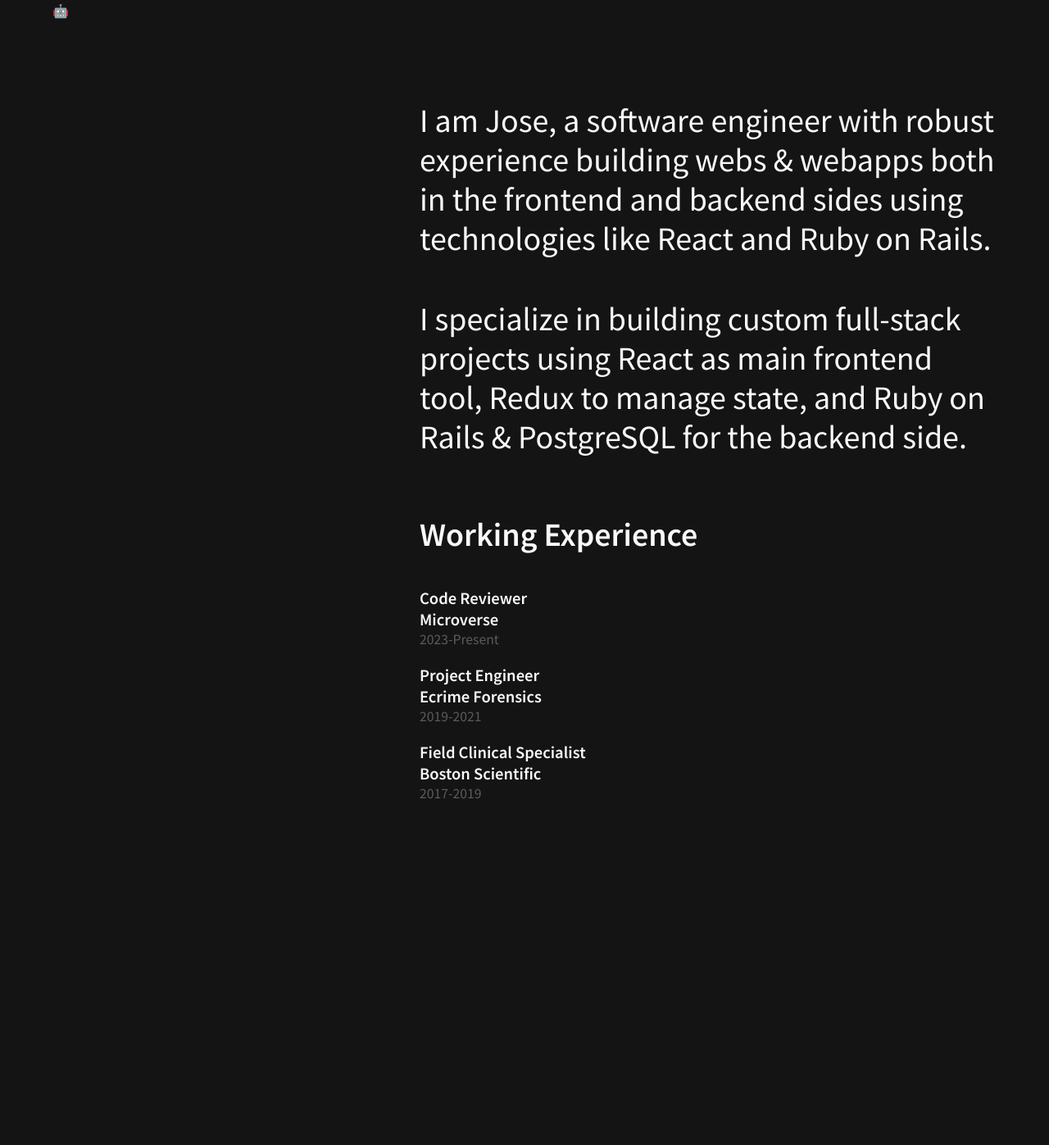
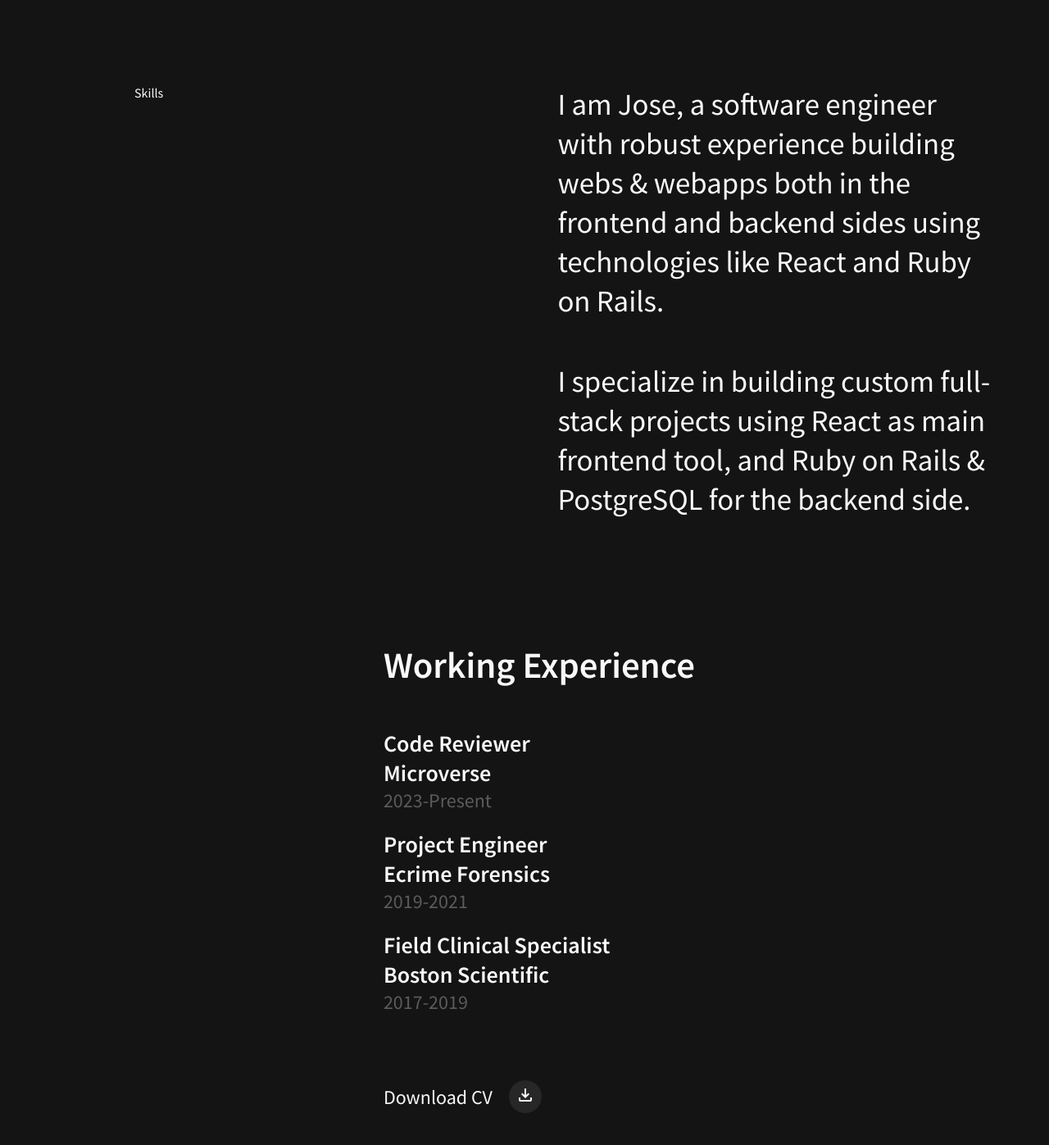
Before and after one commit to jmonto55/personal-web, a website built with webpack: page src/index.html in a window 1280 px wide. Shown: the part 111-1508 px from the top of the page at 82% size. Before the commit the page ends 1110 px from the top, so only its background shows below. Built offline with nearby package versions, Linux system fonts and the light colour scheme.

Commit message:
Add about section

```diff
--- a/src/index.html
+++ b/src/index.html
@@ -5,23 +5,24 @@
     <meta http-equiv="X-UA-Compatible" content="IE=edge">
     <meta name="viewport" content="width=device-width, initial-scale=1.0">
     <title>Jose</title>
+    <link rel="stylesheet" href="https://fonts.googleapis.com/css2?family=Material+Symbols+Outlined:opsz,wght,FILL,GRAD@20..48,100..700,0..1,-50..200" />
 </head>
 <body>
     <header>
         <nav class="flex">
             <ul class="flex">
-                <li class="work">Work</li>
-                <li class="about">About</li>
-                <li class="contact">Contact</li>
+                <li class="work"><a id="work" href="#">Work</a></li>
+                <li class="about"><a id="about" href="#about">About</a></li>
+                <li class="contact"><a id="contact" href="#">Contact</a></li>
             </ul>
         </nav>
     </header>
     <main class="flex">
         <div class="cursor"></div>
-        <section class="flex">
+        <section id="about" class="flex">
             <div class="left_side flex">
                 <article>
-                    🤖
+                    Skills
                 </article>
             </div>
 
@@ -30,8 +31,11 @@
                     <p>I am Jose, a software engineer with robust experience building webs & webapps both in the frontend and backend sides using technologies like React and Ruby on Rails.</p>
                 </article>
                 <article>
-                    <p>I specialize in building custom full-stack projects using React as main frontend tool, Redux to manage state, and Ruby on Rails & PostgreSQL for the backend side.</p>
+                    <p>I specialize in building custom full-stack projects using React as main frontend tool, and Ruby on Rails & PostgreSQL for the backend side.</p>
                 </article>
+            </div>
+        </section>
+        <section class="flex work_section">
             <article class="work_experience flex">
                 <h2>Working Experience</h2>
                 <ul>
@@ -51,8 +55,13 @@
                         <span>2017-2019</span>
                     </li>
                 </ul>
+                <div class="btn_cont flex">
+                    <p>Download CV</p>
+                    <button class="cv_btn"><span class="material-symbols-outlined">
+                        download
+                        </span></button>
+                </div>
             </article>
-            </div>
         </section>
     </main>
 </body>
--- a/src/modules/tools.js
+++ b/src/modules/tools.js
@@ -1,7 +1,7 @@
 const cursor = document.querySelector('.cursor');
-const work = document.querySelector('.work');
-const about = document.querySelector('.about');
-const contact = document.querySelector('.contact');
+const work = document.getElementById('work');
+const about = document.getElementById('about');
+const contact = document.getElementById('contact');
 
 document.onmousemove = (e) => {
   cursor.style.display = 'block';
--- a/src/sass/_nav_bar.scss
+++ b/src/sass/_nav_bar.scss
@@ -8,7 +8,6 @@ $font-l: 2rem;
 nav {
   padding: 35px 15px;
   width: 100vw;
-  color: $pale-gray;
   justify-content: space-between;
   ul {
     margin: auto;
@@ -16,13 +15,17 @@ nav {
     min-width: 280px;
     justify-content: space-evenly;
     li {
+      a {
+        text-decoration: none;
+        color: $pale-gray;
+      }
+      a:hover {
+        color: $pale-white;
+      }
       list-style: none;
       cursor: pointer;
       font-size: $font-m;
       transition: ease-out all 0.5s;
     }
-    li:hover {
-      color: $pale-white;
-    }
   }
 }
--- a/src/sass/_work_section.scss
+++ b/src/sass/_work_section.scss
@@ -6,7 +6,10 @@ $pale-white: #f9f9f9;
 $pale-gray: #5b5b5b;
 
 main {
+  flex-direction: column;
+  scroll-snap-type: y mandatory;
   section {
+    scroll-snap-align: center;
     width: 100%;
     height: 100vh;
     margin: auto;
@@ -33,7 +36,7 @@ main {
         p {
           line-height: 3rem;
           width: 100%;
-          font-size: 2.5rem;
+          font-size: 2.3rem;
         }
       }
     }
@@ -42,31 +45,59 @@ main {
 
 .work_experience {
   flex-direction: column;
-  margin-top: 100px;
   h2 {
-    font-size: 2.5rem;
-    margin: 20px 0;
+    font-size: 2.8rem;
+    margin: 30px 0;
   }
   ul {
     li {
       list-style: none;
-      font-size: $font-s;
+      font-size: $font-m;
       margin: 20px 0;
       span {
         color: $pale-gray;
       }
     }
   }
+  .btn_cont {
+    margin: 60px 0;
+    align-items: center;
+    .cv_btn {
+      width: 40px;
+      height: 40px;
+      border-radius: 50%;
+      margin-left: 20px;
+      background-color: #272727;
+      border: none;
+      color: $pale-white;
+      cursor: pointer;
+      transition: ease-out all 0.3s;
+    }
+    .cv_btn:hover {
+      background-color: $pale-gray;
+    }
+    .cv_btn:active {
+      transform: scale(1.1);
+    }
+    p {
+      font-size: $font-m;
+    }
+  }
 }
 
 .left_side {
-  width: 35%;
-  article {
-    margin: auto;
-  }
+  margin: 100px;
+  width: 38%;
 }
 
 .right_side {
-  margin-top: 120px;
-  width: 65%;
+  margin-top: 100px;
+  width: 62%;
+  max-width: 1000px;
 }
+
+.work_section {
+  padding: 5%;
+  justify-content: center;
+  padding-left: 100px;
+}
```
Lines whose indentation alone changed are shown as unchanged.
